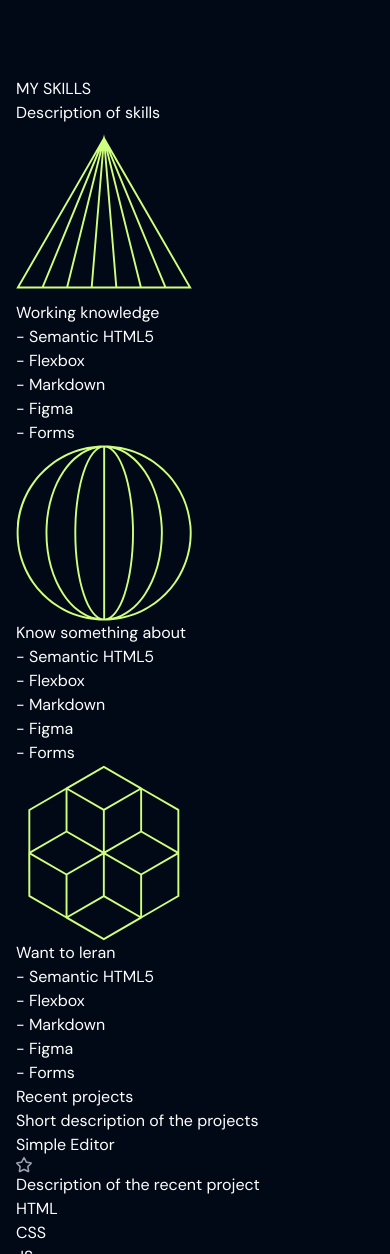
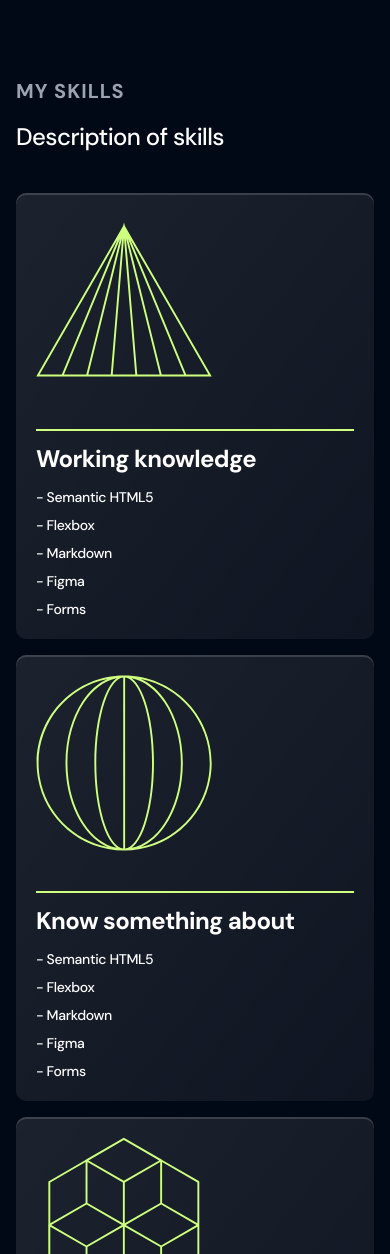
Before and after one commit to MC777/portfolio, a website built with Parcel: page src/index.html in a window 390 px wide. Shown: the part 746-2000 px from the top of the page. Built offline with nearby package versions, Linux system fonts and the light colour scheme.

Commit message:
add styles for skill section on mobile

```diff
--- a/src/index.html
+++ b/src/index.html
@@ -1,5 +1,6 @@
 <!DOCTYPE html>
 <html lang="en">
+
 <head>
   <meta charset="UTF-8" />
   <meta name="viewport" content="width=device-width, initial-scale=1.0" />
@@ -9,9 +10,9 @@
   <link rel="preconnect" href="https://fonts.gstatic.com" crossorigin />
   <link
     href="https://fonts.googleapis.com/css2?family=DM+Sans:ital,opsz,wght@0,9..40,100..1000;1,9..40,100..1000&display=swap"
-      rel="stylesheet"
-    />
+    rel="stylesheet" />
 </head>
+
 <body class="font-dmsans bg-bg text-white">
   <main class="px-4">
     <header class="max-w-wtf mx-auto py-6">
@@ -35,11 +36,7 @@
       </nav>
     </header>
     <section class="max-w-wtf mx-auto mb-20" id="about">
-        <img
-          class="w-full mb-5"
-          src="images/foto.png"
-          alt="Picture of person"
-        />
+      <img class="w-full mb-5" src="images/foto.png" alt="Picture of person" />
       <h1 class="text-2xl font-bold mb-4">My name is Marek</h1>
       <p class="text-gray-400 mb-8">
         Short description check my
@@ -48,17 +45,26 @@
         <span class="text-accent">span higlight</span>
       </p>
       <div class="flex flex-col items-start gap-4">
-          <a class="bg-accent text-bg flex gap-3 font-bold text-xl py-2 px-4 items-center rounded-[0.625rem] border-lightGray border-2" href="#skills"><img src="images/chat.svg" /> Get to know me</a>
-          <a class="text-accent bg-bg flex gap-3 font-bold text-xl py-2 px-4 items-center rounded-[0.625rem]" href="#contact" ><img src="images/user.svg" /> Get in touch</a>
+        <a class="bg-accent text-bg flex gap-3 font-bold text-xl py-2 px-4 items-center rounded-[0.625rem] border-lightGray border-2"
+          href="#skills"><img src="images/chat.svg" /> Get to know me</a>
+        <a class="text-accent bg-bg flex gap-3 font-bold text-xl py-2 px-4 items-center rounded-[0.625rem]"
+          href="#contact"><img src="images/user.svg" /> Get in touch</a>
       </div>
     </section>
     <section class="max-w-wtf mx-auto" id="skills">
-        <h2>MY SKILLS</h2>
-        <p>Description of skills</p>
-        <article>
-          <img src="./images/triangle.svg" alt="" class="w-44 h-44" />
-          <h3>Working knowledge</h3>
-          <ul>
+      <h2 class="text-gray-400 text-xl tracking-wider font-bold mb-4">
+        MY SKILLS
+      </h2>
+      <p class="text-2xl font-medium tracking-tight mb-10">
+        Description of skills
+      </p>
+      <div class="grid gap-4">
+        <article class="p-5 rounded-wtf bg-gradient-to-br from-white/10 to-white/5 shadow-innerlight ring ring-bg">
+          <img src="./images/triangle.svg" alt="" class="w-44 h-44 mb-10" />
+          <h3 class="pt-3 border-accent border-t-2 text-2xl font-bold tracking-tight mb-3">
+            Working knowledge
+          </h3>
+          <ul class="text-sm font-medium tracking-tight space-y-2">
             <li>- Semantic HTML5</li>
             <li>- Flexbox</li>
             <li>- Markdown</li>
@@ -66,10 +72,12 @@
             <li>- Forms</li>
           </ul>
         </article>
-        <article>
-          <img src="./images/circle.svg" alt="" class="w-44 h-44" />
-          <h3>Know something about</h3>
-          <ul>
+        <article class="p-5 rounded-wtf bg-gradient-to-br from-white/10 to-white/5 shadow-innerlight ring ring-bg">
+          <img src="./images/circle.svg" alt="" class="w-44 h-44 mb-10" />
+          <h3 class="pt-3 border-accent border-t-2 text-2xl font-bold tracking-tight mb-3">
+            Know something about
+          </h3>
+          <ul class="text-sm font-medium tracking-tight space-y-2">
             <li>- Semantic HTML5</li>
             <li>- Flexbox</li>
             <li>- Markdown</li>
@@ -77,10 +85,12 @@
             <li>- Forms</li>
           </ul>
         </article>
-        <article>
-          <img src="./images/hexagon.svg" alt="" class="w-44 h-44" />
-          <h3>Want to leran</h3>
-          <ul>
+        <article class="p-5 rounded-wtf bg-gradient-to-br from-white/10 to-white/5 shadow-innerlight ring ring-bg">
+          <img src="./images/hexagon.svg" alt="" class="w-44 h-44 mb-10" />
+          <h3 class="pt-3 border-accent border-t-2 text-2xl font-bold tracking-tight mb-3">
+            Want to leran
+          </h3>
+          <ul class="text-sm font-medium tracking-tight space-y-2">
             <li>- Semantic HTML5</li>
             <li>- Flexbox</li>
             <li>- Markdown</li>
@@ -88,6 +98,7 @@
             <li>- Forms</li>
           </ul>
         </article>
+      </div>
     </section>
     <section class="max-w-wtf mx-auto" id="projects">
       <h2>Recent projects</h2>
@@ -143,4 +154,5 @@
   </main>
   <script type="module" src="./main.js"></script>
 </body>
+
 </html>
--- a/tailwind.config.js
+++ b/tailwind.config.js
@@ -14,6 +14,12 @@ module.exports = {
       maxWidth: {
         wtf: "82rem",
       },
+      borderRadius: {
+        wtf: "0.625rem",
+      },
+      boxShadow: {
+        innerlight: "inset 0 2px 0 0 rgba(255, 255, 255, 0.15)",
+      },
     },
   },
   plugins: [],
```
Lines whose indentation alone changed are shown as unchanged.
